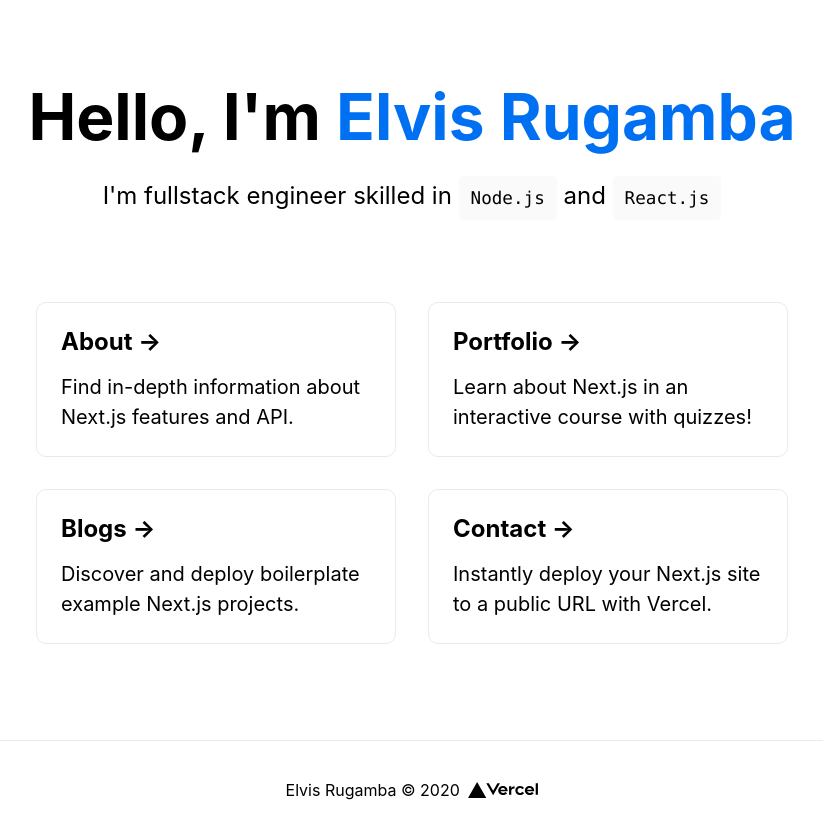
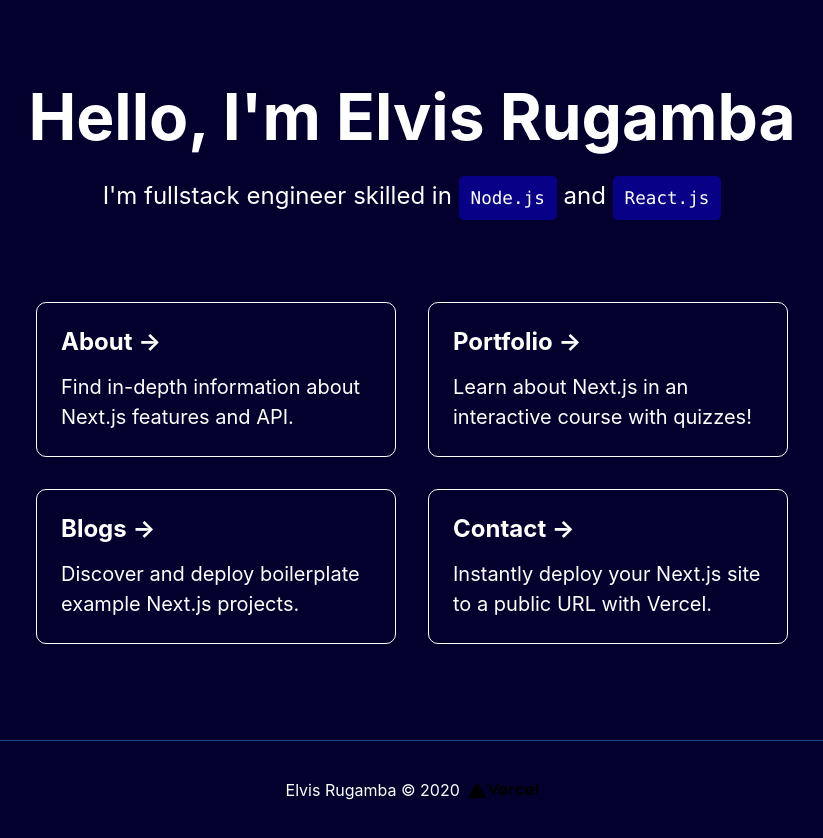
Before and after one commit to Elvis-rugamba/my-portfolio, a Next.js app: page / in a window 1280 px wide. Shown: the whole page, without its empty margins (228-1051 px from the left). Built offline with nearby package versions, Linux system fonts and the light colour scheme.

Commit message:
Change colors (#2)
* Update Home.module.css

```diff
--- a/styles/Home.module.css
+++ b/styles/Home.module.css
@@ -5,6 +5,7 @@
   flex-direction: column;
   justify-content: center;
   align-items: center;
+  background: #03002e;
 }
 
 .main {
@@ -19,7 +20,7 @@
 .footer {
   width: 100%;
   height: 100px;
-  border-top: 1px solid #eaeaea;
+  border-top: 1px solid #1f4287;
   display: flex;
   justify-content: center;
   align-items: center;
@@ -33,10 +34,11 @@
   display: flex;
   justify-content: center;
   align-items: center;
+  color: #ffffff;
 }
 
 .title a {
-  color: #0070f3;
+  color: #fffff;
   text-decoration: none;
 }
 
@@ -55,6 +57,7 @@
 .title,
 .description {
   text-align: center;
+  color: #ffffff;
 }
 
 .description {
@@ -63,7 +66,7 @@
 }
 
 .code {
-  background: #fafafa;
+  background: #090088;
   border-radius: 5px;
   padding: 0.75rem;
   font-size: 1.1rem;
@@ -86,9 +89,9 @@
   flex-basis: 45%;
   padding: 1.5rem;
   text-align: left;
-  color: inherit;
+  color: #ffffff;
   text-decoration: none;
-  border: 1px solid #eaeaea;
+  border: 1px solid #ffffff;
   border-radius: 10px;
   transition: color 0.15s ease, border-color 0.15s ease;
 }
@@ -96,8 +99,9 @@
 .card:hover,
 .card:focus,
 .card:active {
-  color: #0070f3;
-  border-color: #0070f3;
+  color: #ffffff;
+  border-color: #090088;
+  background: #090088;
 }
 
 .card h3 {
```
